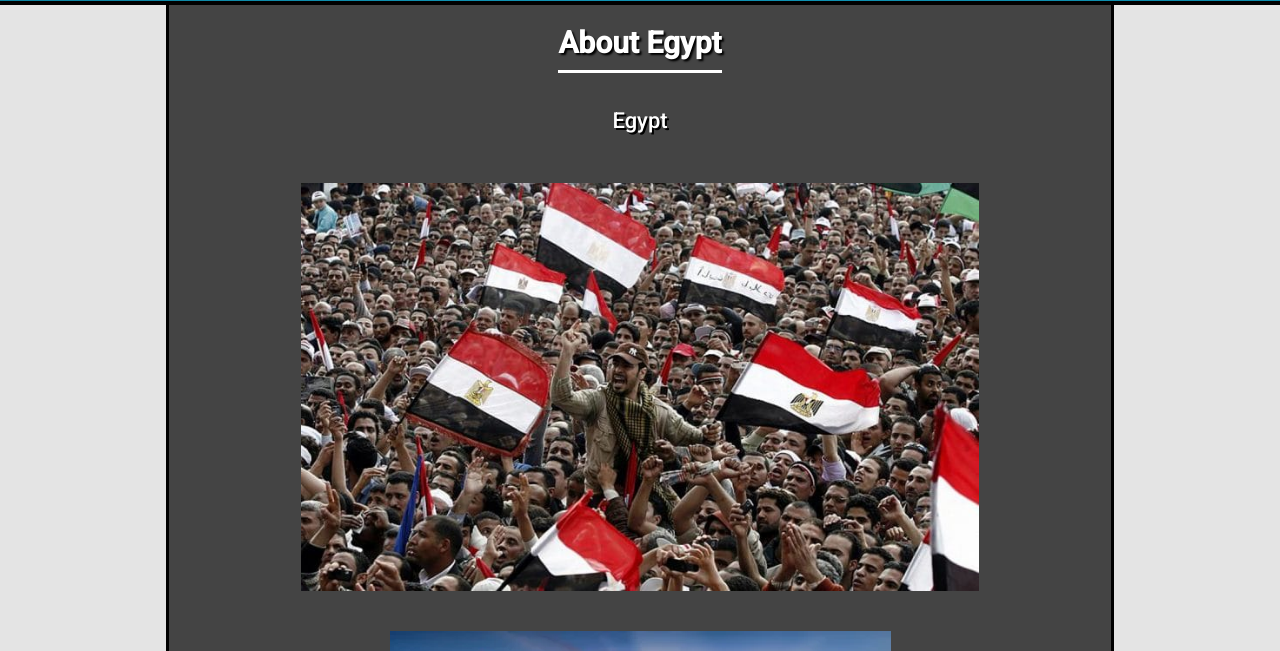
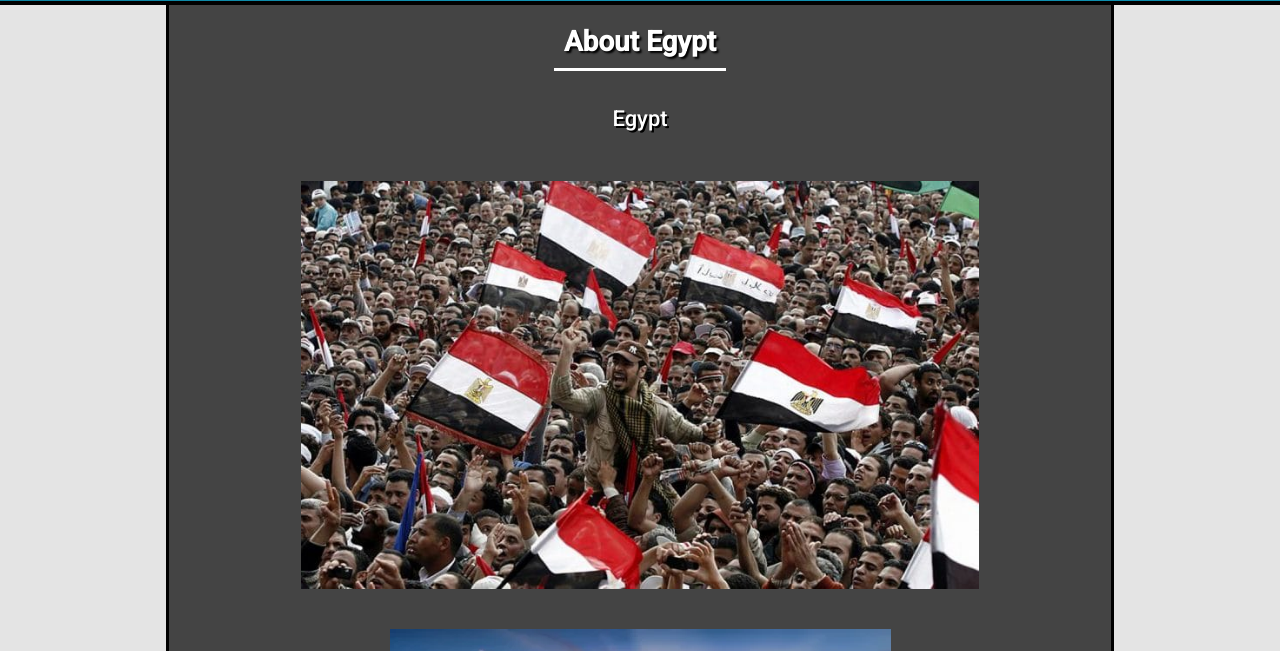
Before and after one commit to APWorldProject/JH, a plain HTML site: page Egypt.html in a window 1280 px wide. Shown: the part 149-800 px from the top of the page. Drawn offline with Linux system fonts and the light colour scheme.

Commit message:
Font updates

```diff
--- a/Arab_Spring.css
+++ b/Arab_Spring.css
@@ -83,7 +83,7 @@ p.topic-summary {
     color: white;
     text-shadow: 2px 2px 2px black;
     border-bottom: 3px solid white;
-    font-size: 30px;
+    font-size: 28px;
     font-family: 'Roboto', sans-serif;
     font-weight: 600;
     text-decoration: none;
@@ -92,6 +92,8 @@ p.topic-summary {
     margin-top: 10px;
     margin-bottom: 10px;
     padding-bottom: 10px;
+    padding-left: 10px;
+    padding-right: 10px;
 }
 
 div.summary-text-container {
--- a/Economic_Liberation.css
+++ b/Economic_Liberation.css
@@ -83,7 +83,7 @@ p.topic-summary {
     color: white;
     text-shadow: 2px 2px 2px black;
     border-bottom: 3px solid white;
-    font-size: 30px;
+    font-size: 28px;
     font-family: 'Roboto', sans-serif;
     font-weight: 600;
     text-decoration: none;
@@ -92,6 +92,8 @@ p.topic-summary {
     margin-top: 10px;
     margin-bottom: 10px;
     padding-bottom: 10px;
+    padding-left: 10px;
+    padding-right: 10px;
 }
 
 div.summary-text-container {
--- a/Egypt.css
+++ b/Egypt.css
@@ -83,7 +83,7 @@ p.topic-summary {
     color: white;
     text-shadow: 2px 2px 2px black;
     border-bottom: 3px solid white;
-    font-size: 30px;
+    font-size: 28px;
     font-family: 'Roboto', sans-serif;
     font-weight: 600;
     text-decoration: none;
@@ -92,6 +92,8 @@ p.topic-summary {
     margin-top: 10px;
     margin-bottom: 10px;
     padding-bottom: 10px;
+    padding-left: 10px;
+    padding-right: 10px;
 }
 
 div.summary-text-container {
--- a/Mohamed_Bouaziz.css
+++ b/Mohamed_Bouaziz.css
@@ -83,7 +83,7 @@ p.topic-summary {
     color: white;
     text-shadow: 2px 2px 2px black;
     border-bottom: 3px solid white;
-    font-size: 30px;
+    font-size: 28px;
     font-family: 'Roboto', sans-serif;
     font-weight: 600;
     text-decoration: none;
@@ -92,6 +92,8 @@ p.topic-summary {
     margin-top: 10px;
     margin-bottom: 10px;
     padding-bottom: 10px;
+    padding-left: 10px;
+    padding-right: 10px;
 }
 
 div.summary-text-container {
--- a/Social_Media.css
+++ b/Social_Media.css
@@ -83,7 +83,7 @@ p.topic-summary {
     color: white;
     text-shadow: 2px 2px 2px black;
     border-bottom: 3px solid white;
-    font-size: 30px;
+    font-size: 28px;
     font-family: 'Roboto', sans-serif;
     font-weight: 600;
     text-decoration: none;
@@ -92,6 +92,8 @@ p.topic-summary {
     margin-top: 10px;
     margin-bottom: 10px;
     padding-bottom: 10px;
+    padding-left: 10px;
+    padding-right: 10px;
 }
 
 div.summary-text-container {
```
